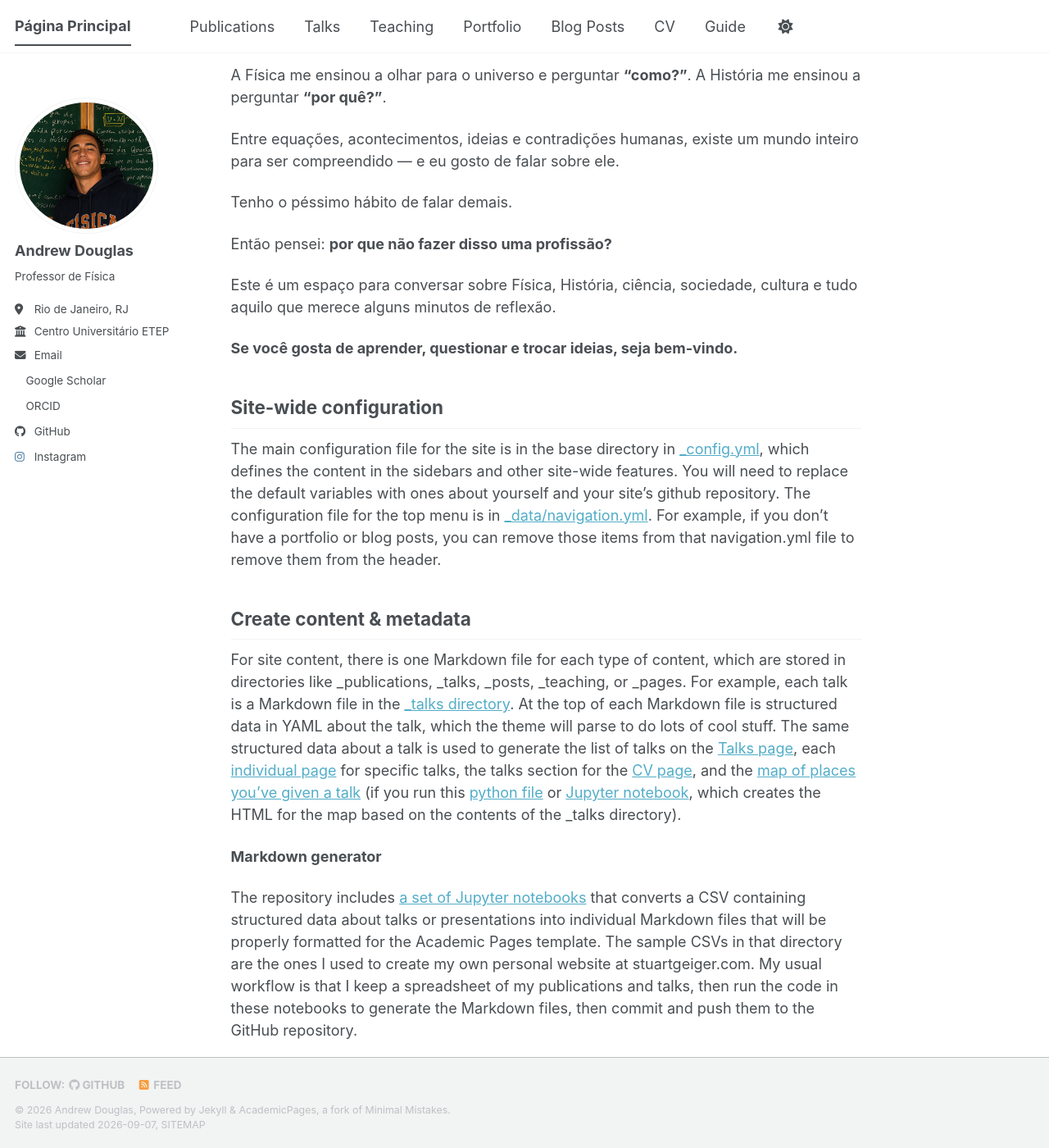
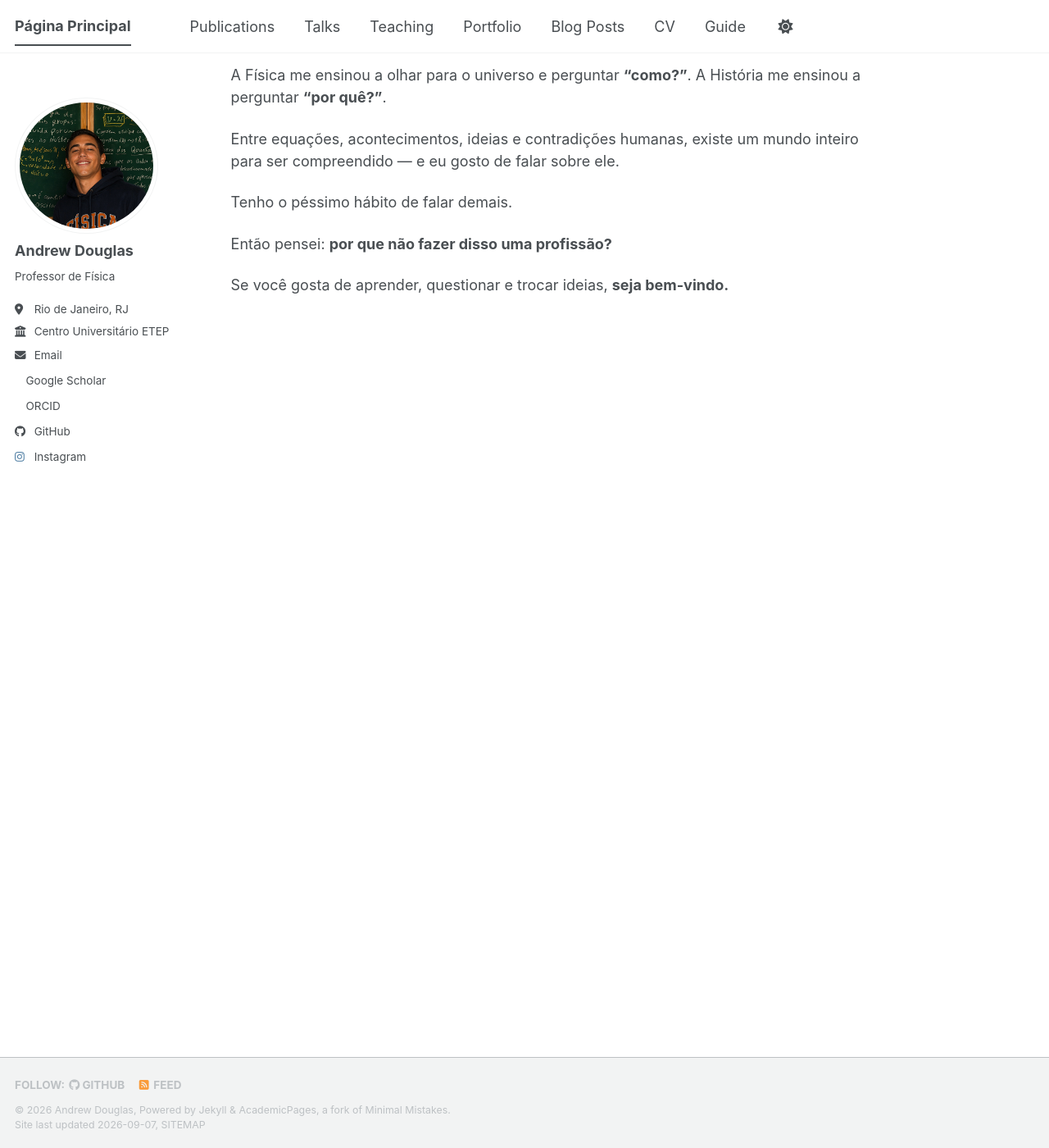
Before and after one commit to AndrewDSAM/AndrewDSAM.github.io, a Jekyll site: the page built from _pages/about.md, in a window 1280 px wide and 1400 px high, scrolled down 270 px. Shown: the whole window at 82% size. Built offline with Jekyll 4.4.1, drawn with Linux system fonts in a browser that asks for light colours; a style sheet for code colours, icons or effects is not loaded; some of the changed text lies outside the part shown.

Commit message:
Update about.md

```diff
--- a/_pages/about.md
+++ b/_pages/about.md
@@ -21,31 +21,4 @@ Tenho o péssimo hábito de falar demais.
 
 Então pensei: **por que não fazer disso uma profissão?**
 
-Este é um espaço para conversar sobre Física, História, ciência, sociedade, cultura e tudo aquilo que merece alguns minutos de reflexão.
-
-**Se você gosta de aprender, questionar e trocar ideias, seja bem-vindo.**
-
-
-Site-wide configuration
-------
-The main configuration file for the site is in the base directory in [_config.yml](https://github.com/academicpages/academicpages.github.io/blob/master/_config.yml), which defines the content in the sidebars and other site-wide features. You will need to replace the default variables with ones about yourself and your site's github repository. The configuration file for the top menu is in [_data/navigation.yml](https://github.com/academicpages/academicpages.github.io/blob/master/_data/navigation.yml). For example, if you don't have a portfolio or blog posts, you can remove those items from that navigation.yml file to remove them from the header.
-
-Create content & metadata
-------
-For site content, there is one Markdown file for each type of content, which are stored in directories like _publications, _talks, _posts, _teaching, or _pages. For example, each talk is a Markdown file in the [_talks directory](https://github.com/academicpages/academicpages.github.io/tree/master/_talks). At the top of each Markdown file is structured data in YAML about the talk, which the theme will parse to do lots of cool stuff. The same structured data about a talk is used to generate the list of talks on the [Talks page](https://academicpages.github.io/talks), each [individual page](https://academicpages.github.io/talks/2012-03-01-talk-1) for specific talks, the talks section for the [CV page](https://academicpages.github.io/cv), and the [map of places you've given a talk](https://academicpages.github.io/talkmap.html) (if you run this [python file](https://github.com/academicpages/academicpages.github.io/blob/master/talkmap.py) or [Jupyter notebook](https://github.com/academicpages/academicpages.github.io/blob/master/talkmap.ipynb), which creates the HTML for the map based on the contents of the _talks directory).
-
-**Markdown generator**
-
-The repository includes [a set of Jupyter notebooks](https://github.com/academicpages/academicpages.github.io/tree/master/markdown_generator
-) that converts a CSV containing structured data about talks or presentations into individual Markdown files that will be properly formatted for the Academic Pages template. The sample CSVs in that directory are the ones I used to create my own personal website at stuartgeiger.com. My usual workflow is that I keep a spreadsheet of my publications and talks, then run the code in these notebooks to generate the Markdown files, then commit and push them to the GitHub repository.
-
-How to edit your site's GitHub repository
-------
-Many people use a git client to create files on their local computer and then push them to GitHub's servers. If you are not familiar with git, you can directly edit these configuration and Markdown files directly in the github.com interface. Navigate to a file (like [this one](https://github.com/academicpages/academicpages.github.io/blob/master/_talks/2012-03-01-talk-1.md) and click the pencil icon in the top right of the content preview (to the right of the "Raw | Blame | History" buttons). You can delete a file by clicking the trashcan icon to the right of the pencil icon. You can also create new files or upload files by navigating to a directory and clicking the "Create new file" or "Upload files" buttons.
-
-Example: editing a Markdown file for a talk
-![Editing a Markdown file for a talk](/images/editing-talk.png)
-
-For more info
-------
-More info about configuring Academic Pages can be found in [the guide](https://academicpages.github.io/markdown/), the [growing wiki](https://github.com/academicpages/academicpages.github.io/wiki), and you can always [ask a question on GitHub](https://github.com/academicpages/academicpages.github.io/discussions). The [guides for the Minimal Mistakes theme](https://mmistakes.github.io/minimal-mistakes/docs/configuration/) (which this theme was forked from) might also be helpful.
+Se você gosta de aprender, questionar e trocar ideias, **seja bem-vindo.**
```
